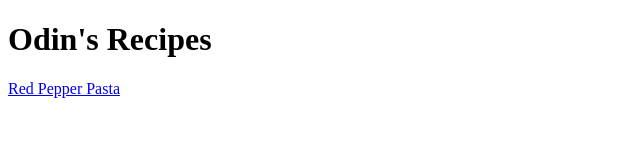
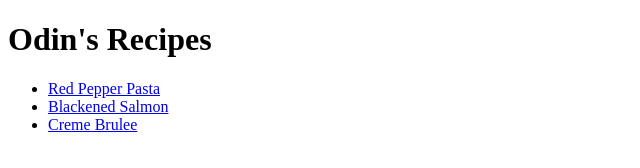
Before and after one commit to Mirthaar/odin-recipes, a plain HTML site: page index.html in a window 1280 px wide. Shown: the whole page, without its empty margins (0-640 px from the left). Drawn offline with Linux system fonts and the light colour scheme.

Commit message:
fix: update index with new recipe links

```diff
--- a/index.html
+++ b/index.html
@@ -7,6 +7,10 @@
 </head>
 <body>
     <h1>Odin's Recipes</h1>
-    <a href="./recipes/red-pepper-pasta.html" alt="Red Pepper Pasta">Red Pepper Pasta</a>
+    <ul>
+        <li><a href="./recipes/red-pepper-pasta.html" alt="Red Pepper Pasta">Red Pepper Pasta</a></li>
+        <li><a href="./recipes/blackened-salmon.html" alt="Blackened Salmon">Blackened Salmon</a></li>
+        <li><a href="./recipes/creme-brulee.html" alt="Creme Brulee">Creme Brulee</a></li>
+    </ul>
 </body>
 </html>
```
